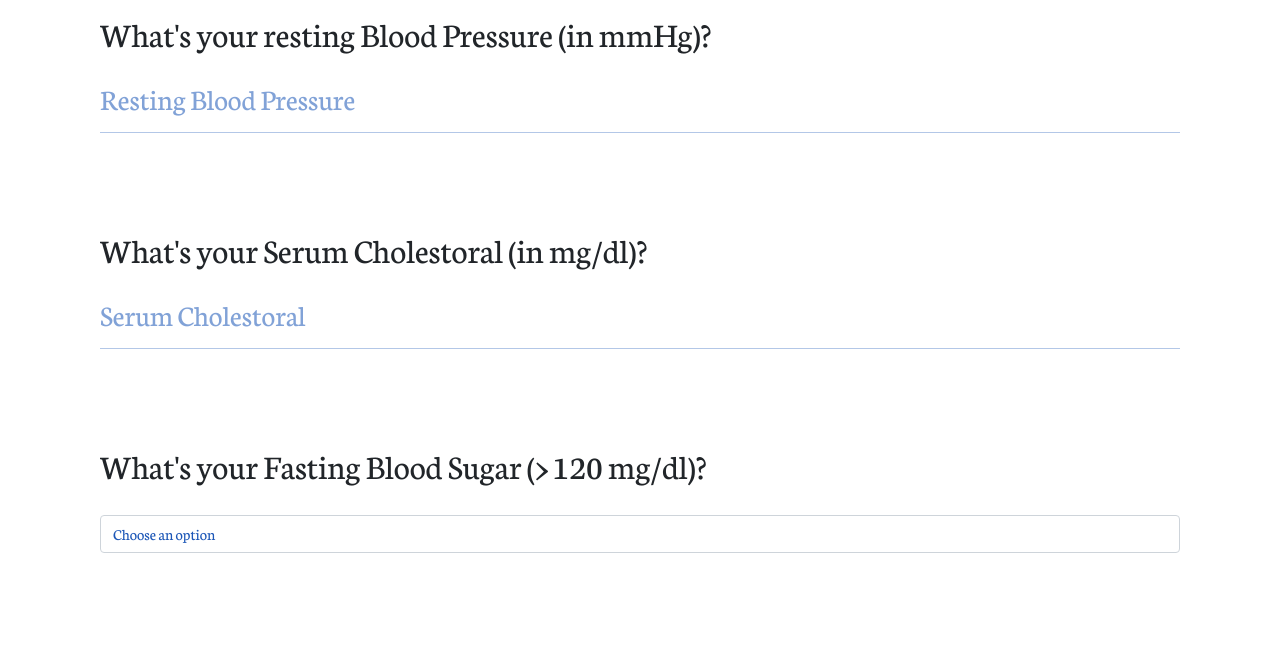
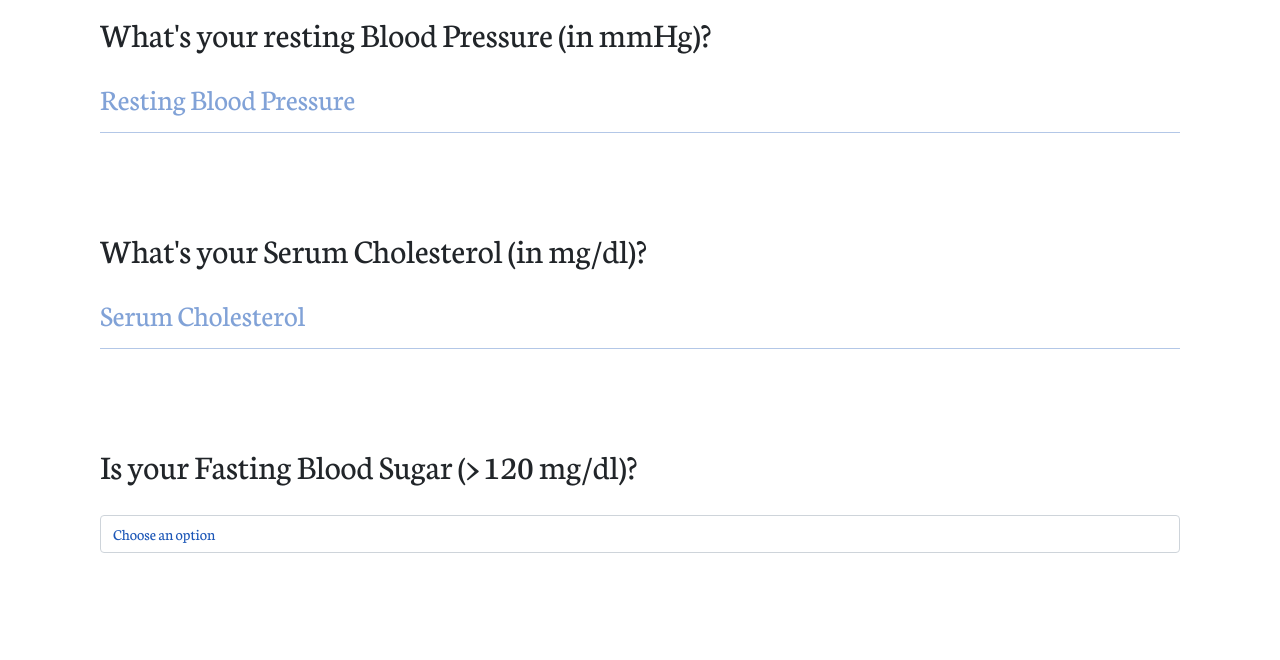
Before and after one commit to maliknaik16/HappyHeart, a Flask app: page /analyze in a window 1280 px wide. Shown: the part 917-1577 px from the top of the page. Run offline with Flask 2, Linux system fonts and the light colour scheme; parts of the project's set-up code (start-up, migrations or seed data) failed here and were passed over.

Commit message:
Small fix

```diff
--- a/app.py
+++ b/app.py
@@ -64,7 +64,7 @@ def bad(latlng='33.777252127593584,-84.39540740633934'):
 
     gmap_resp = requests.get(gmaps_url).json()
 
-    loc = gmap_resp['results'][0]['formatted_address']
+    loc = gmap_resp['results'][0]['formatted_address'] if len(gmap_resp) > 0 else '349 Ferst Dr NW, Atlanta, GA 30332, USA'
 
     l = loc.strip().split(',')
     city = l[-3].strip()
--- a/templates/analyze.html
+++ b/templates/analyze.html
@@ -218,16 +218,16 @@
               <input type="text" class="form-control" placeholder="Resting Blood Pressure" id="trestbps" name="trestbps" required><br/>
             </div>
 
-            <!-- Serum Cholestoral -->
+            <!-- Serum Cholesterol -->
             <div class="form-group" id="field-5">
-              <label for="chol">What's your Serum Cholestoral (in mg/dl)?</label>
-              <input type="text" class="form-control" placeholder="Serum Cholestoral" id="chol" name="chol" required><br/>
+              <label for="chol">What's your Serum Cholesterol (in mg/dl)?</label>
+              <input type="text" class="form-control" placeholder="Serum Cholesterol" id="chol" name="chol" required><br/>
             </div>
 
 
             <!-- Fasting Blood Sugar > 120 mg/dl -->
             <div class="form-group" id="field-6">
-              <label for="fbs">What's your Fasting Blood Sugar (> 120 mg/dl)?</label>
+              <label for="fbs">Is your Fasting Blood Sugar (> 120 mg/dl)?</label>
                 <select class="form-control" id="fbs" name="fbs" required="">
                     <option disabled="" selected="" value=""> Choose an option </option>
                     <option value="0">False</option>
```
